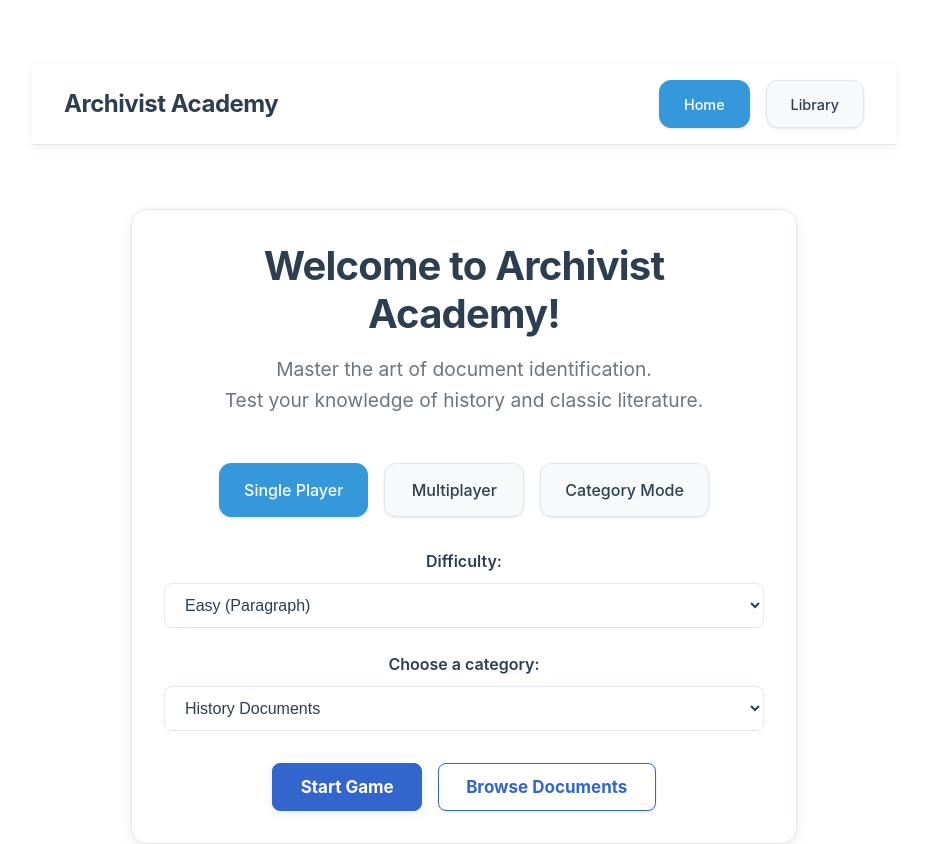
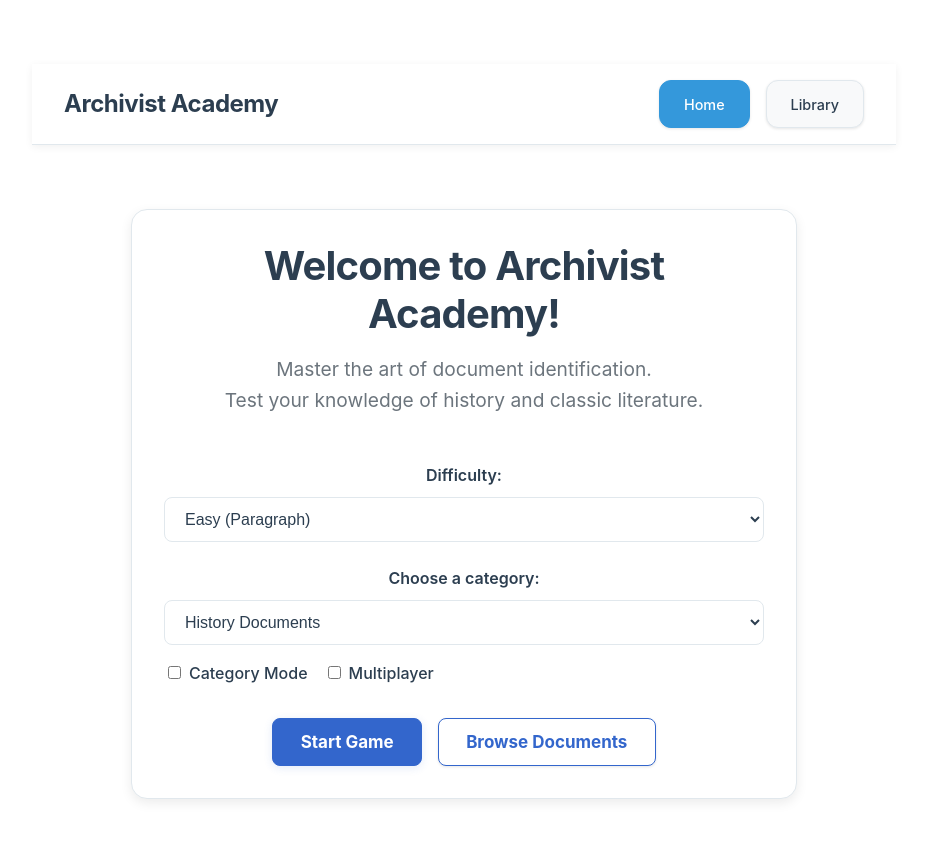
Before and after one commit to tjwebster612/historical-docs-game, a React (Vite) app: page / in a window 1280 px wide. Shown: the top 844 px of the page, without its empty margins (176-1103 px from the left). Built offline with nearby package versions, Linux system fonts and the light colour scheme.

Commit message:
Fix: category mode results now only show category rollup; scroll-to-top on all main pages; UI bug fixes

```diff
--- a/src/components/CategoryGame.jsx
+++ b/src/components/CategoryGame.jsx
@@ -1,4 +1,4 @@
-import React, { useState, useEffect } from 'react';
+import React, { useState, useEffect, useRef } from 'react';
 import { documents } from '../data/documents.js';
 import avatar1 from '../assets/avatars/avatar1.jpg';
 import avatar2 from '../assets/avatars/avatar2.jpg';
@@ -41,7 +41,8 @@ const PLAYER_COLORS = [
 const CATEGORIES = [
   { id: 'history', name: 'History', icon: '🏛️', color: '#4F8EF7' },
   { id: 'classic literature', name: 'Classic Literature', icon: '📚', color: '#F76E4F' },
-  { id: 'pop culture', name: 'Pop Culture', icon: '📱', color: '#4FF7A1' }
+  { id: 'pop culture', name: 'Pop Culture', icon: '��', color: '#4FF7A1' },
+  { id: 'philosophy', name: 'Philosophy', icon: '🤔', color: '#B14FF7' },
 ];
 
 async function getDocText(doc) {
@@ -72,10 +73,10 @@ function splitSentences(text) {
 }
 
 const CategoryGame = ({ onEnd, difficulty = 'easy', playerInfo }) => {
-  const isMulti = !!playerInfo;
-  const numPlayers = isMulti ? playerInfo.numPlayers : 1;
-  const playerNames = isMulti ? playerInfo.playerNames : ['You'];
-  const playerAvatars = isMulti ? playerInfo.playerAvatars : [];
+  const isMulti = playerInfo && playerInfo.numPlayers > 1;
+  const numPlayers = playerInfo ? playerInfo.numPlayers : 1;
+  const playerNames = playerInfo ? playerInfo.playerNames : ['You'];
+  const playerAvatars = playerInfo ? playerInfo.playerAvatars : [];
   const totalQuestions = isMulti ? numPlayers * QUESTIONS_PER_PLAYER : NUM_QUESTIONS;
 
   const [questions, setQuestions] = useState([]); // [{doc, choices, excerpt, playerIdx}]
@@ -86,6 +87,27 @@ const CategoryGame = ({ onEnd, difficulty = 'easy', playerInfo }) => {
   const [loading, setLoading] = useState(true);
   const [error, setError] = useState(null);
   const [scores, setScores] = useState(Array(numPlayers).fill(0));
+
+  const containerRef = useRef(null);
+  const feedbackRef = useRef(null);
+
+  useEffect(() => {
+    if (showFeedback && feedbackRef.current) {
+      feedbackRef.current.scrollIntoView({ behavior: 'smooth', block: 'center' });
+    }
+  }, [showFeedback]);
+
+  useEffect(() => {
+    if (containerRef.current) {
+      containerRef.current.scrollIntoView({ behavior: 'smooth', block: 'start' });
+    }
+  }, []); // On mount
+
+  useEffect(() => {
+    if (containerRef.current) {
+      containerRef.current.scrollIntoView({ behavior: 'smooth', block: 'start' });
+    }
+  }, [current]);
 
   useEffect(() => {
     let isMounted = true;
@@ -180,6 +202,39 @@ const CategoryGame = ({ onEnd, difficulty = 'easy', playerInfo }) => {
   if (error) return <div style={{ color: 'red' }}>{error}</div>;
   if (!questions.length) return <div>No questions available.</div>;
 
+  // Defensive: if current index is out of bounds, end the game gracefully
+  if (current >= questions.length) {
+    // Compute per-player attempts and scores
+    const perPlayerAttempts = Array(numPlayers).fill(0).map(() => []);
+    attempts.forEach(a => {
+      perPlayerAttempts[a.playerIdx].push(a);
+    });
+    const finalScores = Array(numPlayers).fill(0);
+    attempts.forEach(a => {
+      if (a.correct) finalScores[a.playerIdx] += 1;
+    });
+    // Aggregate attempts by category
+    const categoryStats = {};
+    attempts.forEach(a => {
+      const q = questions.find(q => q.questionId === a.questionId);
+      const cat = q?.doc.category;
+      if (!cat) return;
+      if (!categoryStats[cat]) categoryStats[cat] = { correct: 0, total: 0 };
+      categoryStats[cat].total += 1;
+      if (a.correct) categoryStats[cat].correct += 1;
+    });
+    onEnd({
+      scores: finalScores,
+      total: totalQuestions,
+      attempts: perPlayerAttempts,
+      playerNames,
+      playerAvatars: isMulti ? playerAvatars : undefined,
+      mode: 'category',
+      categoryStats,
+    });
+    return null;
+  }
+
   const { doc: currentDoc, choices, excerpt, playerIdx } = questions[current];
   const currentPlayerIdx = isMulti ? playerIdx : 0;
   const currentPlayer = playerNames[currentPlayerIdx];
@@ -242,6 +297,16 @@ const CategoryGame = ({ onEnd, difficulty = 'easy', playerInfo }) => {
       allAttempts.forEach(a => {
         if (a.correct) finalScores[a.playerIdx] += 1;
       });
+      // Aggregate attempts by category
+      const categoryStats = {};
+      allAttempts.forEach(a => {
+        const q = questions.find(q => q.questionId === a.questionId);
+        const cat = q?.doc.category;
+        if (!cat) return;
+        if (!categoryStats[cat]) categoryStats[cat] = { correct: 0, total: 0 };
+        categoryStats[cat].total += 1;
+        if (a.correct) categoryStats[cat].correct += 1;
+      });
       onEnd({
         scores: finalScores,
         total: totalQuestions,
@@ -249,6 +314,7 @@ const CategoryGame = ({ onEnd, difficulty = 'easy', playerInfo }) => {
         playerNames,
         playerAvatars: isMulti ? playerAvatars : undefined,
         mode: 'category',
+        categoryStats,
       });
     } else {
       setCurrent(c => c + 1);
@@ -258,7 +324,7 @@ const CategoryGame = ({ onEnd, difficulty = 'easy', playerInfo }) => {
   };
 
   return (
-    <div className="game-container">
+    <div className="game-container" ref={containerRef}>
       {/* Progress indicator */}
       <div className="progress-bar">
         {Array.from({ length: totalQuestions }, (_, i) => (
@@ -327,7 +393,7 @@ const CategoryGame = ({ onEnd, difficulty = 'easy', playerInfo }) => {
       </div>
 
       {showFeedback && (
-        <div className={`feedback-section ${selected === currentDoc.category ? 'feedback-correct' : 'feedback-incorrect'}`}>
+        <div ref={feedbackRef} className={`feedback-section ${selected === currentDoc.category ? 'feedback-correct' : 'feedback-incorrect'}`}>
           {selected === currentDoc.category ? (
             <span style={{ fontWeight: '600' }}>✓ Correct! This is {CATEGORIES.find(c => c.id === currentDoc.category)?.name}.</span>
           ) : (
--- a/src/components/DocumentLibrary.jsx
+++ b/src/components/DocumentLibrary.jsx
@@ -1,4 +1,4 @@
-import React, { useState } from 'react';
+import React, { useState, useRef, useEffect } from 'react';
 import { documents } from '../data/documents.js';
 import AffiliateRecommendations from './AffiliateRecommendations.jsx';
 
@@ -20,6 +20,13 @@ export default function DocumentLibrary({ onBack }) {
   const [loading, setLoading] = useState(false);
   const [error, setError] = useState(null);
   const [expanded, setExpanded] = useState({});
+  const containerRef = useRef(null);
+
+  useEffect(() => {
+    if (containerRef.current) {
+      containerRef.current.scrollIntoView({ behavior: 'smooth', block: 'start' });
+    }
+  }, []);
 
   // Group documents by category
   const docsByCategory = documents.reduce((acc, doc) => {
@@ -54,7 +61,7 @@ export default function DocumentLibrary({ onBack }) {
   };
 
   return (
-    <div className="library-container" style={{ display: 'flex', minHeight: 600 }}>
+    <div ref={containerRef} className="library-container" style={{ display: 'flex', minHeight: 600 }}>
       {/* Left pane: categories and document list */}
       <div className="library-sidebar" style={{ width: 340, borderRight: '1px solid #e1e8ed', padding: '2rem 1.5rem 2rem 2rem', background: '#f8f9fa' }}>
         <h2 style={{ marginTop: 0, color: '#2c3e50' }}>Archivist's Library</h2>
--- a/src/components/Home.jsx
+++ b/src/components/Home.jsx
@@ -1,4 +1,4 @@
-import React, { useState } from 'react';
+import React, { useState, useRef, useEffect } from 'react';
 import avatar1 from '../assets/avatars/avatar1.jpg';
 import avatar2 from '../assets/avatars/avatar2.jpg';
 import avatar3 from '../assets/avatars/avatar3.jpg';
@@ -24,20 +24,19 @@ const CATEGORIES = [
 
 export default function Home({ onStart }) {
   const [difficulty, setDifficulty] = useState('easy');
-  const [mode, setMode] = useState('single');
+  const [isMulti, setIsMulti] = useState(false);
+  const [isCategoryMode, setIsCategoryMode] = useState(false);
   const [numPlayers, setNumPlayers] = useState(2);
   const [playerNames, setPlayerNames] = useState(['Player 1', 'Player 2']);
   const [playerAvatars, setPlayerAvatars] = useState(['avatar1', 'avatar2']);
   const [category, setCategory] = useState('history');
 
-  const handleMode = (m) => {
-    setMode(m);
-    if (m === 'multi' && playerNames.length < 2) {
-      setPlayerNames(['Player 1', 'Player 2']);
-      setPlayerAvatars(['avatar1', 'avatar2']);
-      setNumPlayers(2);
+  const containerRef = useRef(null);
+  useEffect(() => {
+    if (containerRef.current) {
+      containerRef.current.scrollIntoView({ behavior: 'smooth', block: 'start' });
     }
-  };
+  }, []);
 
   const handleNumPlayers = (n) => {
     setNumPlayers(n);
@@ -70,47 +69,27 @@ export default function Home({ onStart }) {
   };
 
   const handleStart = () => {
-    if (mode === 'multi') {
+    if (isCategoryMode) {
+      if (isMulti) {
+        onStart('category', difficulty, { numPlayers, playerNames, playerAvatars });
+      } else {
+        onStart('category', difficulty, { numPlayers: 1, playerNames: [playerNames[0]], playerAvatars: [playerAvatars[0]] });
+      }
+    } else if (isMulti) {
       onStart('multi', difficulty, { numPlayers, playerNames, playerAvatars, category });
-    } else if (mode === 'category') {
-      onStart('category', difficulty, { numPlayers, playerNames, playerAvatars });
     } else {
       onStart('single', difficulty, category);
     }
   };
 
   return (
-    <div className="card" style={{ maxWidth: 600, margin: '0 auto' }}>
+    <div ref={containerRef} className="card" style={{ maxWidth: 600, margin: '0 auto' }}>
       <div className="app-header">
         <h1 className="app-title">Welcome to Archivist Academy!</h1>
         <p className="app-subtitle">
           Master the art of document identification.<br />
           Test your knowledge of history and classic literature.
         </p>
-      </div>
-
-      <div style={{ display: 'flex', justifyContent: 'center', gap: '1rem', marginBottom: '2rem' }}>
-        <button
-          onClick={() => setMode('single')}
-          className={mode === 'single' ? 'primary' : ''}
-          style={{ minWidth: '140px' }}
-        >
-          Single Player
-        </button>
-        <button
-          onClick={() => setMode('multi')}
-          className={mode === 'multi' ? 'primary' : ''}
-          style={{ minWidth: '140px' }}
-        >
-          Multiplayer
-        </button>
-        <button
-          onClick={() => setMode('category')}
-          className={mode === 'category' ? 'primary' : ''}
-          style={{ minWidth: '140px' }}
-        >
-          Category Mode
-        </button>
       </div>
 
       <div style={{ marginBottom: '1.5rem' }}>
@@ -133,7 +112,7 @@ export default function Home({ onStart }) {
         </select>
       </div>
 
-      <div style={{ marginBottom: '2rem' }}>
+      <div style={{ marginBottom: '1rem' }}>
         <label style={{ fontWeight: '600', color: '#2c3e50', display: 'block', marginBottom: '0.5rem' }}>Choose a category:</label>
         <select
           value={category}
@@ -147,24 +126,44 @@ export default function Home({ onStart }) {
             background: '#ffffff',
             color: '#2c3e50'
           }}
-          disabled={mode === 'category'}
+          disabled={isCategoryMode}
         >
           {CATEGORIES.map(cat => (
             <option key={cat.value} value={cat.value}>{cat.label}</option>
           ))}
         </select>
-        {mode === 'category' && (
-          <p style={{ fontSize: '0.9rem', color: '#6c757d', marginTop: '0.5rem' }}>
-            Category mode tests your ability to identify which category content belongs to.
-          </p>
-        )}
       </div>
-      {mode === 'multi' && (
+      <div style={{ display: 'flex', alignItems: 'center', gap: 16, marginBottom: '1.5rem' }}>
+        <label style={{ fontWeight: 500, color: '#2c3e50' }}>
+          <input
+            type="checkbox"
+            checked={isCategoryMode}
+            onChange={e => setIsCategoryMode(e.target.checked)}
+            style={{ marginRight: 8 }}
+          />
+          Category Mode
+        </label>
+        <label style={{ fontWeight: 500, color: '#2c3e50' }}>
+          <input
+            type="checkbox"
+            checked={isMulti}
+            onChange={e => setIsMulti(e.target.checked)}
+            style={{ marginRight: 8 }}
+          />
+          Multiplayer
+        </label>
+      </div>
+      {isCategoryMode && (
+        <p style={{ fontSize: '0.9rem', color: '#6c757d', marginTop: '-1rem', marginBottom: '1.5rem' }}>
+          Category mode tests your ability to identify which category content belongs to.
+        </p>
+      )}
+      {(isMulti && (isCategoryMode || !isCategoryMode)) && (
         <div style={{ margin: '1em 0', border: '1px solid #eee', padding: '1em', borderRadius: 8, maxWidth: 500, marginLeft: 'auto', marginRight: 'auto', background: '#f7f9fb' }}>
           <div style={{ marginBottom: 8, fontWeight: 600, color: '#3366cc' }}>Players</div>
           <div style={{ display: 'flex', gap: 12, alignItems: 'center', marginBottom: 12 }}>
             <label>Number of Players:</label>
-            <input type="number" min={2} max={6} value={numPlayers} onChange={e => setNumPlayers(Number(e.target.value))} style={{ width: 48, fontSize: 16, borderRadius: 6, border: '1.5px solid #c3d3ee', padding: '0.2em 0.5em' }} />
+            <input type="number" min={2} max={6} value={numPlayers} onChange={e => handleNumPlayers(Number(e.target.value))} style={{ width: 48, fontSize: 16, borderRadius: 6, border: '1.5px solid #c3d3ee', padding: '0.2em 0.5em' }} />
           </div>
           {Array.from({ length: numPlayers }).map((_, i) => (
             <div key={i} style={{ display: 'flex', alignItems: 'center', gap: 10, marginBottom: 8 }}>
@@ -202,22 +201,6 @@ export default function Home({ onStart }) {
   );
 }
 
-function modeBtnStyle(active) {
-  return {
-    background: active ? '#e6f0fa' : '#fff',
-    color: '#3366cc',
-    border: '1.5px solid #c3d3ee',
-    borderRadius: 8,
-    fontWeight: 600,
-    fontSize: 16,
-    padding: '0.5em 1.2em',
-    marginLeft: 0,
-    cursor: 'pointer',
-    boxShadow: active ? '0 2px 8px #3366cc22' : undefined,
-    transition: 'background 0.2s, box-shadow 0.2s',
-  };
-}
-
 function mainBtnStyle(opts = {}) {
   return {
     background: opts.secondary ? '#fff' : '#3366cc',
--- a/src/components/Results.jsx
+++ b/src/components/Results.jsx
@@ -1,4 +1,4 @@
-import React, { useState } from 'react';
+import React, { useState, useEffect, useRef } from 'react';
 import { documents } from '../data/documents.js';
 import avatar1 from '../assets/avatars/avatar1.jpg';
 import avatar2 from '../assets/avatars/avatar2.jpg';
@@ -18,11 +18,56 @@ const AVATARS = {
 };
 
 const Results = ({ results, onRestart, onHome }) => {
+  // Debug output
+  console.log('Results object:', results);
+  if (results) {
+    console.log('Results keys:', Object.keys(results));
+  }
+
   const [openDoc, setOpenDoc] = useState(null);
   const [docText, setDocText] = useState('');
   const [loading, setLoading] = useState(false);
   const [error, setError] = useState(null);
+  const containerRef = useRef(null);
+  // Removed: const feedbackRef = useRef(null);
+
+  useEffect(() => {
+    if (containerRef.current) {
+      containerRef.current.scrollIntoView({ behavior: 'smooth', block: 'start' });
+    }
+  }, []); // Only run on mount
+
   if (!results) return null;
+
+  // Move category mode block here to guarantee early return
+  if (results.mode === 'category' && results.categoryStats) {
+    console.log('Rendering category mode results');
+    return (
+      <div ref={containerRef} className="card" style={{ maxWidth: 800, margin: '0 auto' }}>
+        <div className="app-header">
+          <h1 className="app-title">Category Knowledge Results</h1>
+        </div>
+        <div style={{ margin: '2rem 0' }}>
+          <h3>Category Knowledge</h3>
+          {Object.entries(results.categoryStats).map(([cat, stat]) => (
+            <div key={cat} style={{ marginBottom: '1rem' }}>
+              <strong>{cat.charAt(0).toUpperCase() + cat.slice(1)}:</strong>
+              {stat.correct === stat.total
+                ? " You know this category!"
+                : stat.correct === 0
+                  ? " You don't know this category."
+                  : " Partial knowledge."}
+              ({stat.correct} / {stat.total} correct)
+            </div>
+          ))}
+        </div>
+        <div style={{ textAlign: 'center', marginTop: '2rem' }}>
+          <button onClick={onRestart} className="primary" style={{ marginRight: '1rem' }}>Play Again</button>
+          <button onClick={onHome}>Return Home</button>
+        </div>
+      </div>
+    );
+  }
 
   const handleOpen = async (doc) => {
     setOpenDoc(doc);
@@ -59,6 +104,7 @@ const Results = ({ results, onRestart, onHome }) => {
   // Multiplayer Results
   const isMulti = Array.isArray(results.scores) && results.playerNames;
   if (isMulti) {
+    console.log('Rendering multiplayer results');
     const { scores, total, attempts, playerNames, playerAvatars } = results;
     const QUESTIONS_PER_PLAYER = attempts[0]?.length || 0;
     // Find winner(s)
@@ -222,6 +268,7 @@ const Results = ({ results, onRestart, onHome }) => {
   }
 
   // Single Player Results
+  console.log('Rendering single player results');
   const { score, total, attempts, questions } = results;
   // Aggregate per-document stats
   const docStats = {};
@@ -240,7 +287,7 @@ const Results = ({ results, onRestart, onHome }) => {
   const getDoc = (id) => questions.find(q => q.id === id);
 
   return (
-    <div className="card" style={{ maxWidth: 800, margin: '0 auto' }}>
+    <div ref={containerRef} className="card" style={{ maxWidth: 800, margin: '0 auto' }}>
       <div className="app-header">
         <h1 className="app-title">Results</h1>
         <p className="app-subtitle">Your score: {score} / {total}</p>
```
